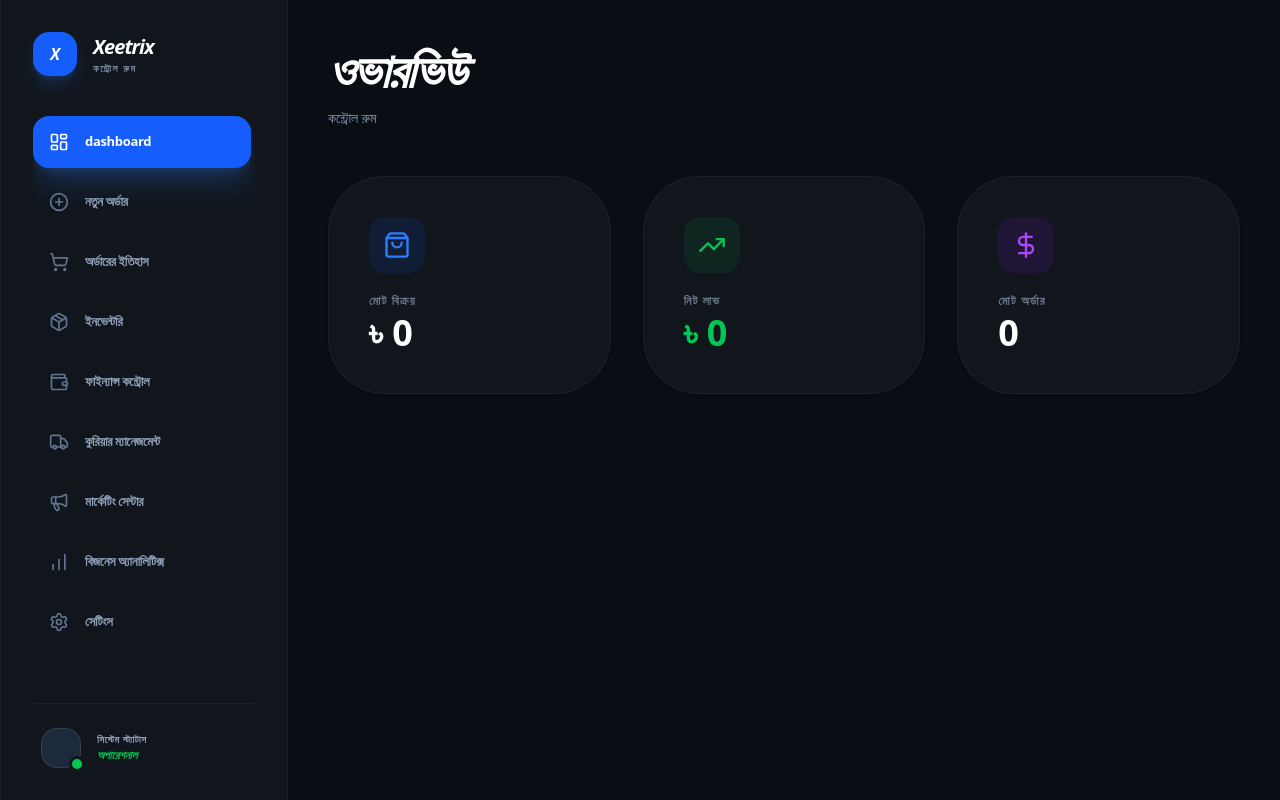
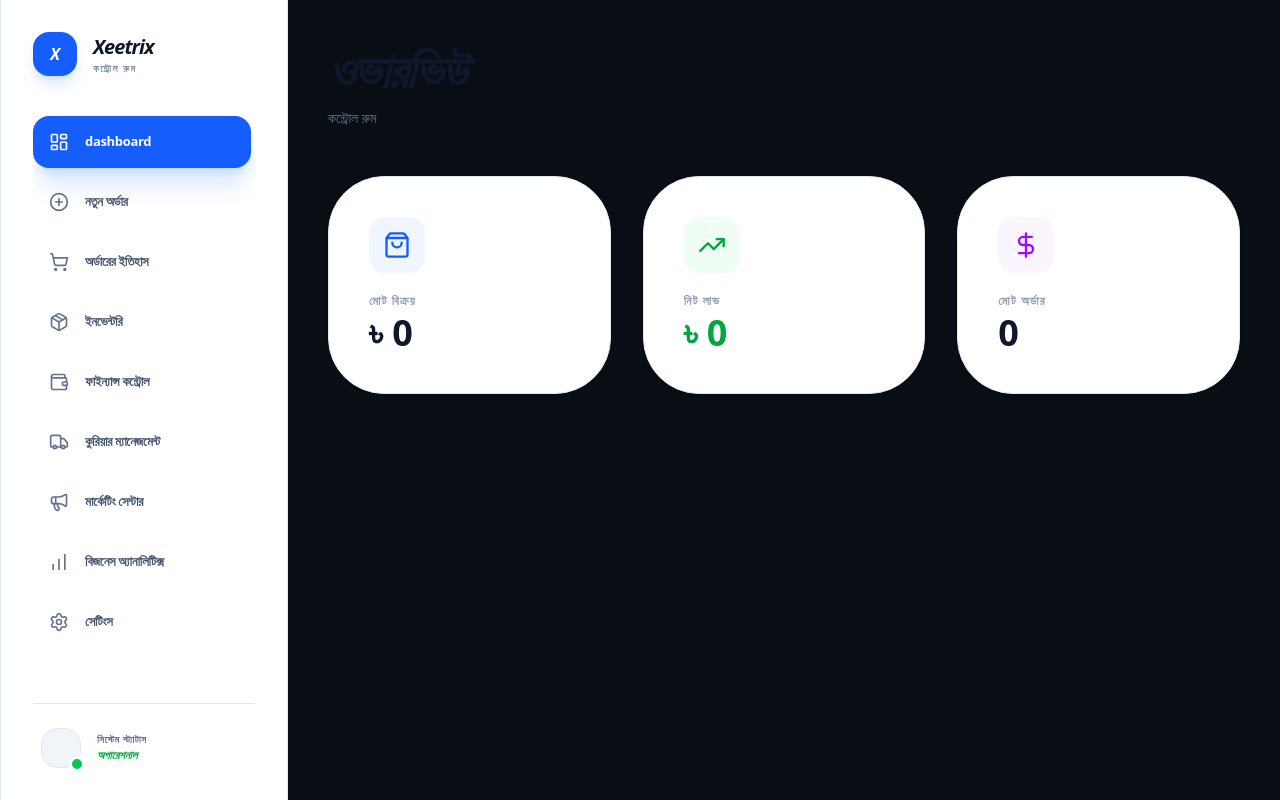
Before and after one commit to Ufuq-Innovation/Xeetrix, a Next.js app: page /dashboard in a window 1280 px wide. Built offline with nearby package versions, Linux system fonts and the light colour scheme.

Commit message:
Css update

```diff
--- a/app/globals.css
+++ b/app/globals.css
@@ -1,7 +1,6 @@
 @import "tailwindcss";
 
-/* 1. Configuring Dark Mode Variant for Manual Control */
-@variant dark (&:where(.dark, .dark *));
+/* 1. Dark Mode is configured in tailwind.config.js */
 
 /* 2. Defining Theme Variables for Day & Night Mode */
 @layer base {
```
